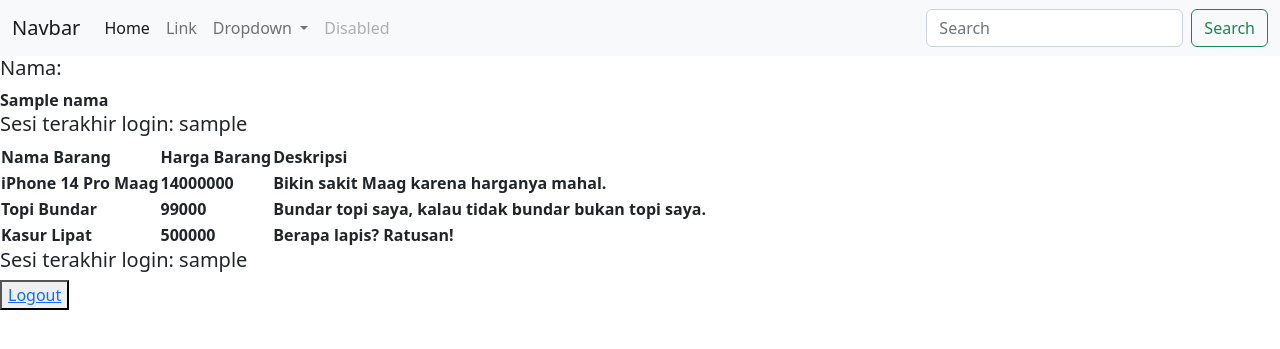
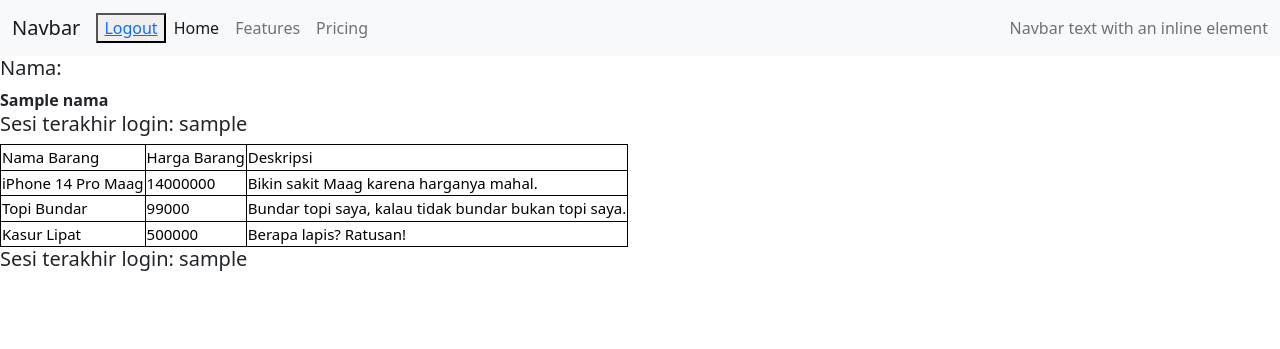
Before and after one commit to V1ct0riaa/lab01, a Django app: template wishlist/templates/wishlist.html in a window 1280 px wide. Shown: the top 349 px of the page. Run offline with Django 4.2, Linux system fonts and the light colour scheme; data comes from the database, SQL or seed files in the repository; tables that the repository leaves empty hold one stand-in row (values such as "Sample post"); the template is opened without the code that fills it: values that come from a table or form of the project are taken from there, most other values are stand-ins (such as "Sample title", 1, 10 or a date in 2020); lists and menus that the app fills with data are empty.

Commit message:
commitlab04 #2

```diff
--- a/wishlist/templates/wishlist.html
+++ b/wishlist/templates/wishlist.html
@@ -1,39 +1,39 @@
 {% extends 'base.html' %}
 
 {% block content %}
+<style>
+  table,th,td{
+    border: 1px solid black;
+    border-collapse: collapse;
+    font-size: 15px;
+    color:black;
+    border-radius: 10px;
+    font-weight: 300;
+  }
+</style>
 <nav class="navbar navbar-expand-lg bg-light">
   <div class="container-fluid">
-      <a class="navbar-brand" href="#">Navbar</a>
-      <button class="navbar-toggler" type="button" data-bs-toggle="collapse" data-bs-target="#navbarSupportedContent" aria-controls="navbarSupportedContent" aria-expanded="false" aria-label="Toggle navigation">
+    <a class="navbar-brand" href="#">Navbar </a>
+    <button class="navbar-toggler" type="button" data-bs-toggle="collapse" data-bs-target="#navbarText" aria-controls="navbarText" aria-expanded="false" aria-label="Toggle navigation">
       <span class="navbar-toggler-icon"></span>
+      <button><a href="{% url 'wishlist:logout' %}">Logout</a>
     </button>
-      <div class="collapse navbar-collapse" id="navbarSupportedContent">
+    <div class="collapse navbar-collapse" id="navbarText">
       <ul class="navbar-nav me-auto mb-2 mb-lg-0">
         <li class="nav-item">
           <a class="nav-link active" aria-current="page" href="#">Home</a>
         </li>
         <li class="nav-item">
-            <a class="nav-link" href="#">Link</a>
-          </li>
-          <li class="nav-item dropdown">
-            <a class="nav-link dropdown-toggle" href="#" role="button" data-bs-toggle="dropdown" aria-expanded="false">
-              Dropdown
-            </a>
-            <ul class="dropdown-menu">
-              <li><a class="dropdown-item" href="#">Action</a></li>
-              <li><a class="dropdown-item" href="#">Another action</a></li>
-              <li><hr class="dropdown-divider"></li>
-              <li><a class="dropdown-item" href="#">Something else here</a></li>
-            </ul>
+          <a class="nav-link" href="#">Features</a>
         </li>
         <li class="nav-item">
-            <a class="nav-link disabled">Disabled</a>
+          <a class="nav-link" href="#">Pricing</a>
         </li>
       </ul>
-        <form class="d-flex" role="search">
-          <input class="form-control me-2" type="search" placeholder="Search" aria-label="Search">
-          <button class="btn btn-outline-success" type="submit">Search</button>
-        </form>
+      <span class="navbar-text">
+        Navbar text with an inline element
+      </span>
+
     </div>
   </div>
 </nav>
@@ -57,6 +57,6 @@
     {% endfor %}
 </table>
 <h5>Sesi terakhir login: {{ last_login }}</h5>
-<button><a href="{% url 'wishlist:logout' %}">Logout</a></button>
+
 
 {% endblock content %}
```
Lines whose indentation alone changed are shown as unchanged.
